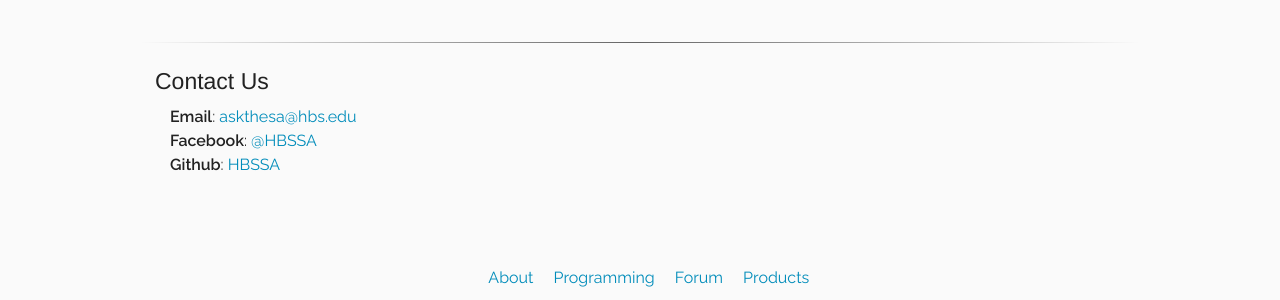
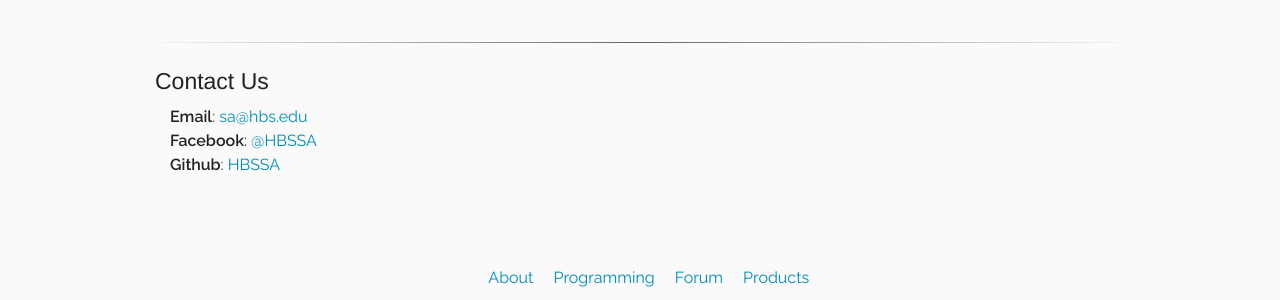
Before and after one commit to hbssa/homepage, a Jekyll site: the page built from index.html, in a window 1280 px wide. Shown: the part 1349-1649 px from the top of the page. Built offline with Jekyll 4.4.1, drawn with Linux system fonts in a browser that asks for light colours.

Commit message:
Update contact email info

```diff
--- a/index.html
+++ b/index.html
@@ -57,7 +57,7 @@ title: Home
   <div class="large-12 columns">
     <h4>Contact Us</h4>
     <div class="large-4 columns">
-      <strong>Email</strong>: <a href="mailto:askthesa@hbs.edu">askthesa@hbs.edu</a>
+      <strong>Email</strong>: <a href="mailto:sa@hbs.edu">sa@hbs.edu</a>
       <br>
       <strong>Facebook</strong>: <a href="//www.facebook.com/HBSSA">@HBSSA</a>
       <br>
```
